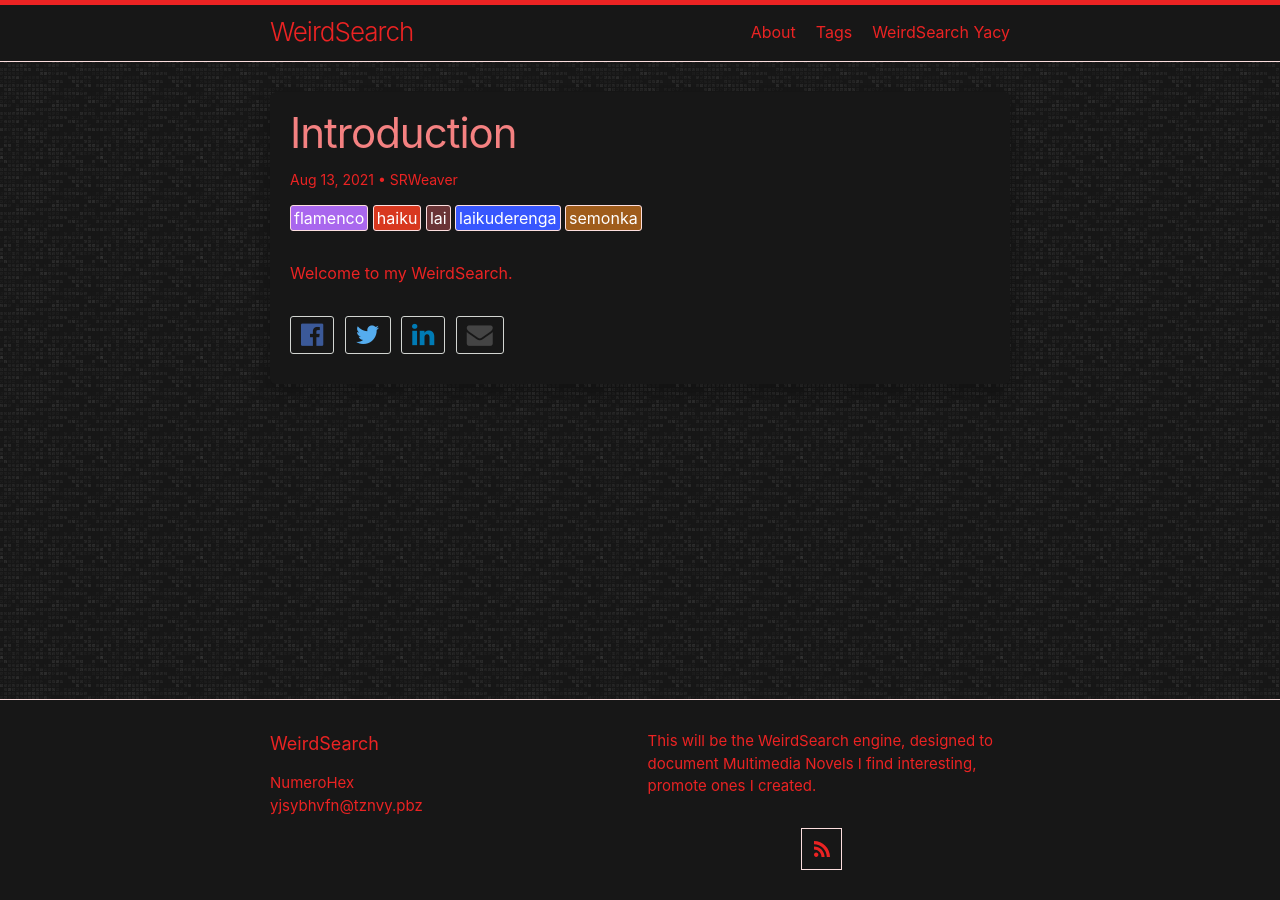
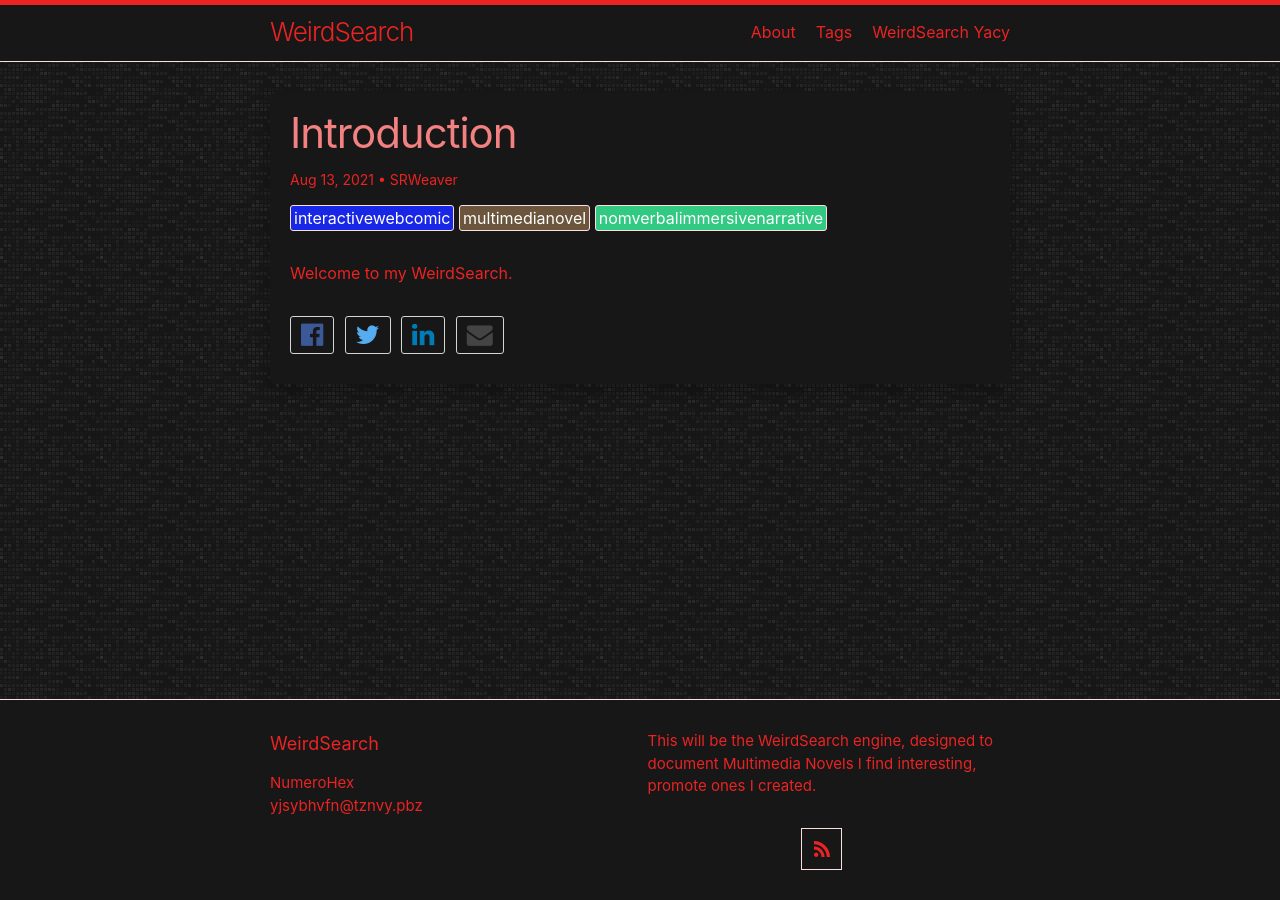
Before and after one commit to LWFlouisa/WeirdSearch, a Jekyll site: the page built from _posts/2021-08-13-welcome.md, in a window 1280 px wide. Built offline with Jekyll 4.4.1, drawn with Linux system fonts in a browser that asks for light colours; our own code applies the rules of GitHub Pages for plain Markdown files.

Commit message:
Update 2021-08-13-welcome.md

```diff
--- a/_posts/2021-08-13-welcome.md
+++ b/_posts/2021-08-13-welcome.md
@@ -1,6 +1,6 @@
 ---
 title: Introduction
 author: SRWeaver
-tags: flamenco lai haiku semonka laikuderenga
+tags: multimedianovel interactivewebcomic nomverbalimmersivenarrative
 ---
 Welcome to my WeirdSearch.
```
